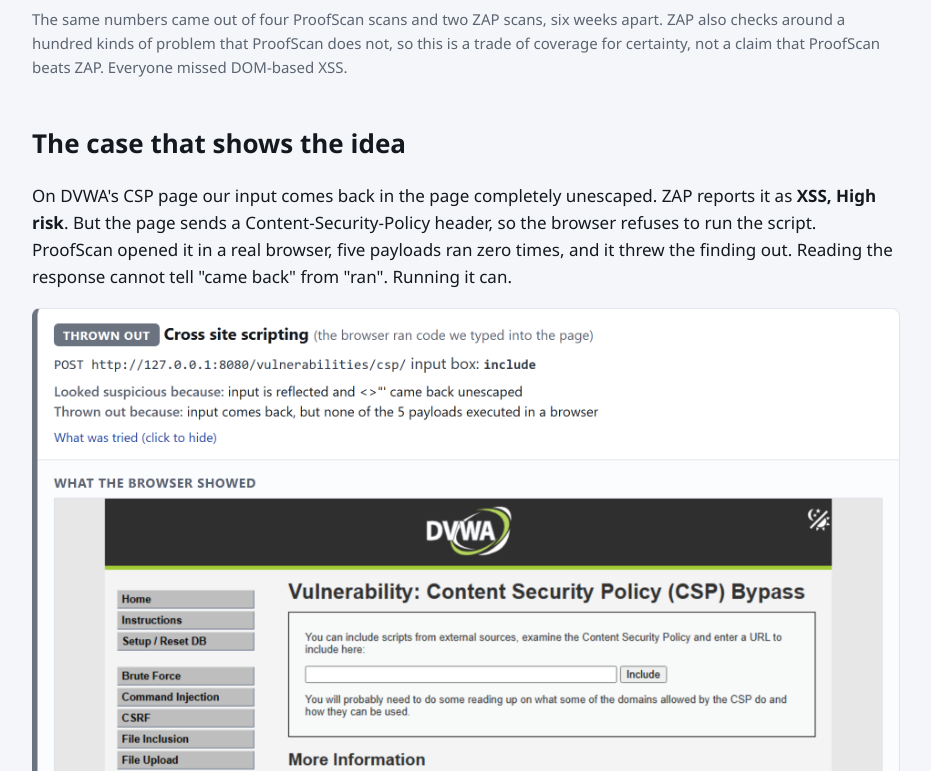
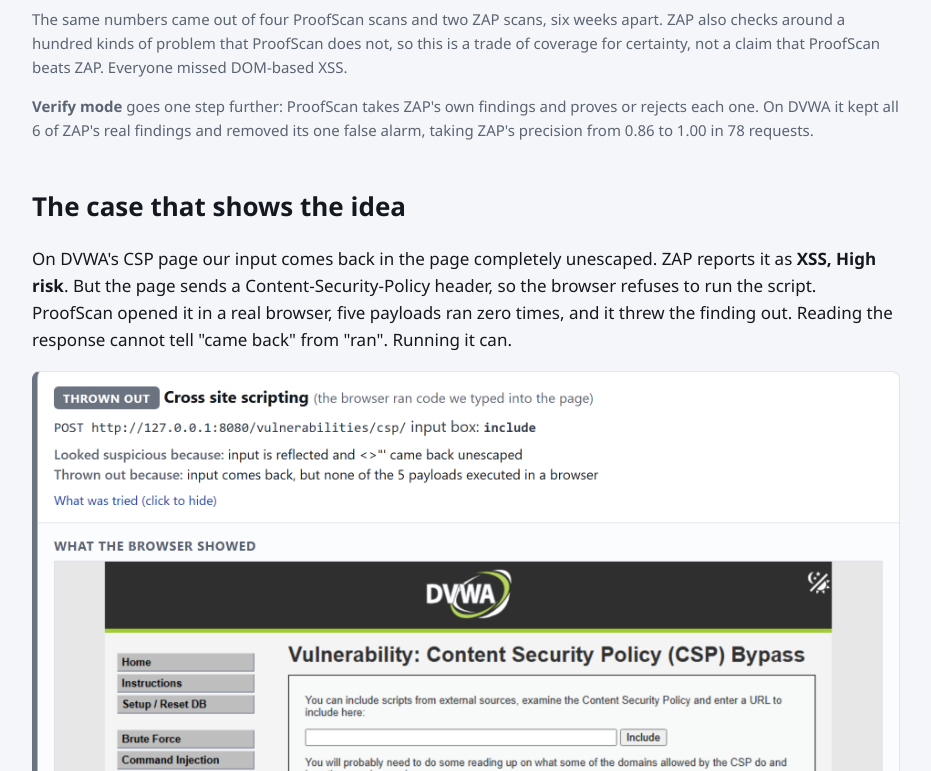
Before and after one commit to Abulkalam1524/proofscan, a plain HTML site: page showcase/index.html in a window 1280 px wide. Shown: the part 1769-2540 px from the top of the page, without its empty margins (174-1105 px from the left). Drawn offline with Linux system fonts and the light colour scheme; files whose address does not match are found by name.

Commit message:
add verify mode to the showcase and the handoff

```diff
--- a/showcase/index.html
+++ b/showcase/index.html
@@ -119,6 +119,10 @@
       scans, six weeks apart. ZAP also checks around a hundred kinds of problem that
       ProofScan does not, so this is a trade of coverage for certainty, not a claim
       that ProofScan beats ZAP. Everyone missed DOM-based XSS.</p>
+    <p class="note"><strong>Verify mode</strong> goes one step further: ProofScan
+      takes ZAP's own findings and proves or rejects each one. On DVWA it kept all
+      6 of ZAP's real findings and removed its one false alarm, taking ZAP's
+      precision from 0.86 to 1.00 in 78 requests.</p>
   </section>
 
   <section>
@@ -151,7 +155,7 @@
   <section>
     <h2>Built with</h2>
     <p>Python, Playwright (headless Chromium), Flask, SQLite and Docker. CVSS v3.1
-      scoring with CWE and OWASP Top 10 mapping, PDF reports, and 183 automated
+      scoring with CWE and OWASP Top 10 mapping, PDF reports, and 194 automated
       tests.</p>
   </section>
 </main>
```
Also changed, not shown: 1 other file.
